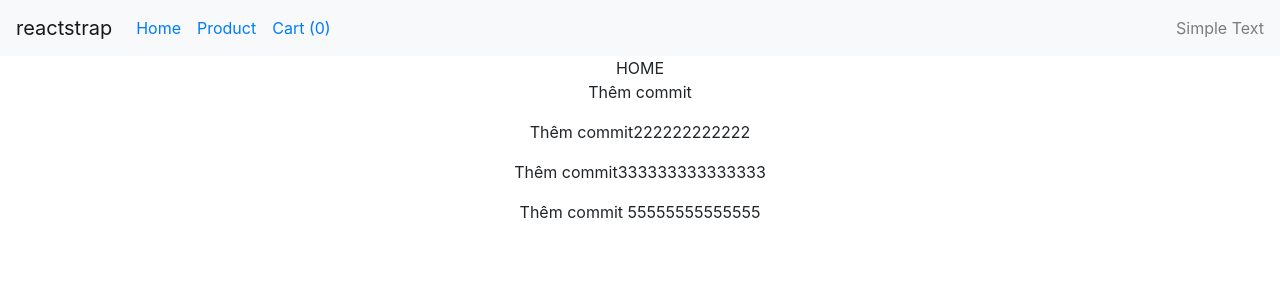
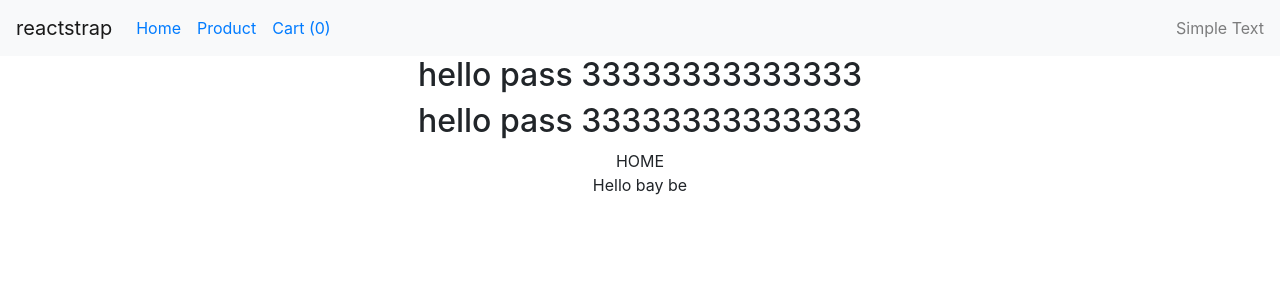
Before and after one commit to xuantungly1997/react-demo, a React (Create React App) app: page / in a window 1280 px wide. Shown: the top 300 px of the page. Built offline with nearby package versions, Linux system fonts and the light colour scheme.

Commit message:
commit 1 commit 2 commit 3 commit 4

```diff
--- a/src/component/contact.js
+++ b/src/component/contact.js
@@ -1,7 +1,7 @@
 import React from 'react';
 import { CartContext } from '../context/cart';
 import {Container, Row, Col, Card, CardImg, CardText, CardBody,
-  CardTitle, Button } from 'reactstrap';
+  CardTitle } from 'reactstrap';
 
 const Contact = () => {
     return (
--- a/src/component/header.js
+++ b/src/component/header.js
@@ -44,6 +44,8 @@ function Header() {
                     <NavbarText>Simple Text</NavbarText>
                 </Collapse>
             </Navbar>
+            <h2>hello pass 33333333333333</h2>
+            <h2>hello pass 33333333333333</h2>
         </div>
     );
 }
--- a/src/component/home.js
+++ b/src/component/home.js
@@ -4,10 +4,7 @@ function Home() {
     return (
       <div className="home">
         HOME
-        <p>Thêm commit</p>
-        <p>Thêm commit222222222222</p>
-        <p>Thêm commit333333333333333</p>
-        <p>Thêm commit 55555555555555</p>
+        <p>Hello bay be</p>
       </div>
     );
   }
--- a/src/component/product.js
+++ b/src/component/product.js
@@ -43,7 +43,7 @@ class Product extends Component {
                     <CartContext.Consumer>
                       {({addToCart}) => (
                         <Button onClick = {() => addToCart(product)}>
-                          Add
+                          Add aaa
                         </Button>
                       )}
                     </CartContext.Consumer>
```
